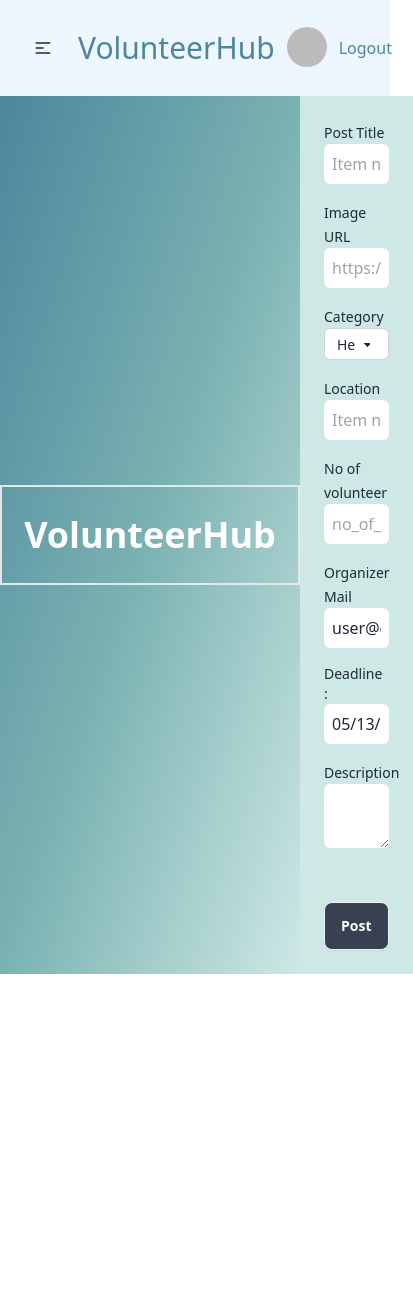
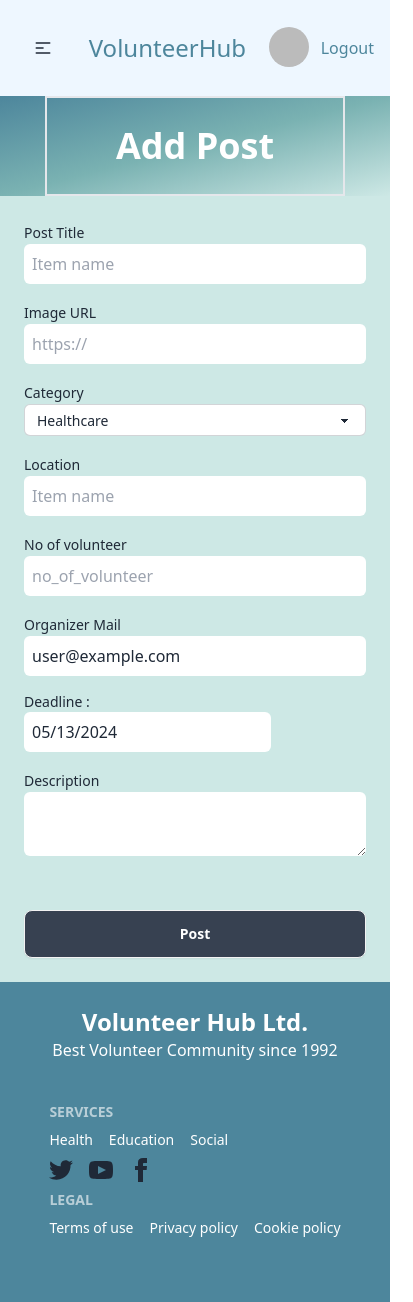
Before and after one commit to JayedXishan/VolunteerHub-client, a React (Vite) app: page /addpost in a window 390 px wide. Shown: the whole page, 413 px wide, since content can reach past the window. Before the commit the page ends 974 px from the top, so only its background shows below. Built offline with nearby package versions, Linux system fonts and the light colour scheme; no server answers; sample sign-in values are in the browser's storage.

Commit message:
need volunteer section responsiveness done

```diff
--- a/src/Components/Banner.jsx
+++ b/src/Components/Banner.jsx
@@ -14,7 +14,7 @@
               <h3 className=" text-white text-4xl font-extrabold">
                 Unleash Your Potential
               </h3>
-              <p className="mx-auto text-white opacity-75 mt-6 lg:mt-8 w-[70%]">
+              <p className="mx-auto text-white opacity-75 mt-6 lg:mt-8 w-[90%] lg:w-[70%]">
                 VolunteerHub Your Gateway to Fulfilling Volunteerism. From Local
                 Initiatives to Global Causes, Find Your Ideal Project and Start
                 Making a Meaningful Impact Today
@@ -29,7 +29,7 @@
               <h3 className="text-white text-4xl font-extrabold">
                 Empower Your Community
               </h3>
-              <p className="mx-auto text-white opacity-75 mt-6 lg:mt-8 w-[70%]">
+              <p className="mx-auto text-white opacity-75 mt-6 lg:mt-8 w-[90%] lg:w-[70%]">
                 {" "}
                 VolunteerHub Connects Passion with Purpose - Join Today for
                 Meaningful Opportunities, Impactful Projects, and Lasting
@@ -45,7 +45,7 @@
               <h3 className="text-white text-4xl font-extrabold">
                 Discover Your Purpose
               </h3>
-              <p className="mx-auto text-white mt-6 opacity-75 lg:mt-8 w-[70%]">
+              <p className="mx-auto text-white mt-6 opacity-75 lg:mt-8 w-[90%] lg:w-[70%]">
                 Where Compassion Meets Action. Find Volunteer Roles Tailored to
                 Your Skills, Interests, and Availability. Be the Change Your
                 Community Needs
--- /dev/null
+++ b/src/Components/Footer.jsx
@@ -0,0 +1,79 @@
+import React from "react";
+
+const Footer = () => {
+  return (
+    <div className="bg-[#4D869C] py-6">
+      <div className="">
+        <footer className="">
+          <div className="lg:w-[1170px] mx-auto lg:flex lg:justify-between lg:items-center">
+            <div className="items-center w-full text-center lg:text-start grid-flow-col">
+              <p className="text-white">
+                <span className="text-2xl font-bold">Volunteer Hub Ltd.</span> <br />
+                Best Volunteer Community since 1992
+              </p>
+            </div>
+          </div>
+        </footer>
+      </div>
+      <footer className="footer p-10  text-base-content">
+        <div className="lg:w-[1170px] mx-auto lg:flex lg:justify-between">
+          <nav className="text-white">
+            <h6 className="footer-title">Services</h6>
+            <div>
+              <a className="link link-hover">Health</a>
+              <a className="link link-hover mx-4">Education</a>
+              <a className="link link-hover">Social</a>
+            </div>
+          </nav>
+          <nav className="md:place-self-center md:justify-self-end">
+            <div className="grid grid-flow-col gap-4">
+              <a>
+                <svg
+                  xmlns="http://www.w3.org/2000/svg"
+                  width="24"
+                  height="24"
+                  viewBox="0 0 24 24"
+                  className="fill-current"
+                >
+                  <path d="M24 4.557c-.883.392-1.832.656-2.828.775 1.017-.609 1.798-1.574 2.165-2.724-.951.564-2.005.974-3.127 1.195-.897-.957-2.178-1.555-3.594-1.555-3.179 0-5.515 2.966-4.797 6.045-4.091-.205-7.719-2.165-10.148-5.144-1.29 2.213-.669 5.108 1.523 6.574-.806-.026-1.566-.247-2.229-.616-.054 2.281 1.581 4.415 3.949 4.89-.693.188-1.452.232-2.224.084.626 1.956 2.444 3.379 4.6 3.419-2.07 1.623-4.678 2.348-7.29 2.04 2.179 1.397 4.768 2.212 7.548 2.212 9.142 0 14.307-7.721 13.995-14.646.962-.695 1.797-1.562 2.457-2.549z"></path>
+                </svg>
+              </a>
+              <a>
+                <svg
+                  xmlns="http://www.w3.org/2000/svg"
+                  width="24"
+                  height="24"
+                  viewBox="0 0 24 24"
+                  className="fill-current"
+                >
+                  <path d="M19.615 3.184c-3.604-.246-11.631-.245-15.23 0-3.897.266-4.356 2.62-4.385 8.816.029 6.185.484 8.549 4.385 8.816 3.6.245 11.626.246 15.23 0 3.897-.266 4.356-2.62 4.385-8.816-.029-6.185-.484-8.549-4.385-8.816zm-10.615 12.816v-8l8 3.993-8 4.007z"></path>
+                </svg>
+              </a>
+              <a>
+                <svg
+                  xmlns="http://www.w3.org/2000/svg"
+                  width="24"
+                  height="24"
+                  viewBox="0 0 24 24"
+                  className="fill-current"
+                >
+                  <path d="M9 8h-3v4h3v12h5v-12h3.642l.358-4h-4v-1.667c0-.955.192-1.333 1.115-1.333h2.885v-5h-3.808c-3.596 0-5.192 1.583-5.192 4.615v3.385z"></path>
+                </svg>
+              </a>
+            </div>
+          </nav>
+          <nav className="text-white">
+            <h6 className="footer-title">Legal</h6>
+            <div className="">
+              <a className="link link-hover">Terms of use</a>
+              <a className="link link-hover mx-4">Privacy policy</a>
+              <a className="link link-hover">Cookie policy</a>
+            </div>
+          </nav>
+        </div>
+      </footer>
+    </div>
+  );
+};
+
+export default Footer;
--- a/src/Components/NavBar.jsx
+++ b/src/Components/NavBar.jsx
@@ -61,7 +61,7 @@
             </div>
 
             <Link to="/" onClick={()=>setActive('1')}  className="flex items-center p-2  ">
-              <span className="text-[#4D869C] lg:text-5xl text-3xl ">VolunteerHub</span>
+              <span className="text-[#4D869C] lg:text-5xl text-2xl ">VolunteerHub</span>
             </Link>
             <ul className="items-stretch hidden space-x-3 lg:flex text-gray-700 font-extralight ">
               <li className="flex">
@@ -147,7 +147,7 @@
                   <Link
                     to="/register"
                     onClick={()=>setActive('0')}
-                    className="self-center px-8 py-3  rounded bg-[#4D869C] text-white transition ease-linear delay-200 duration-300 hover:bg-[#102C57] hover:text-white "
+                    className="self-center lg:px-8 lg:py-3 p-2  rounded bg-[#4D869C] text-white transition ease-linear delay-200 duration-300 hover:bg-[#102C57] hover:text-white "
                   >
                     Sign up
                   </Link>
--- a/src/Pages/AddVolunteer.jsx
+++ b/src/Pages/AddVolunteer.jsx
@@ -70,10 +70,10 @@
 
   return (
     <div className="lg:w-[1170px] mx-auto">
-      <div className="flex">
+      <div className="lg:flex">
         <div className="flex-grow flex-1 bg-gradient-to-br from-[#4D869C] via-[#7AB2B2] to-[#CDE8E5] flex justify-center items-center">
           <div className="w-[300px] h-[100px] border-2 p-4 flex justify-center items-center">
-            <h3 className="text-4xl font-extrabold text-white">VolunteerHub</h3>
+            <h3 className="text-4xl font-extrabold text-white">Add Post</h3>
           </div>
         </div>
         <div className="p-6 flex-1 bg-[#CDE8E5] ">
--- /dev/null
+++ b/src/Pages/ErrorPage.jsx
@@ -0,0 +1,19 @@
+import { useRouteError } from "react-router-dom";
+
+export default function ErrorPage() {
+  const error = useRouteError();
+  console.error(error);
+
+  return (
+    <div id="error-page" className="flex justify-center items-center h-screen">
+      <div className="text-center p-10 rounded-2xl bg-slate-200">
+        <img className="w-[300px] h-[250px] mb-4" src="https://i.ibb.co/bHS4WGk/7887410-3793096.jpg" alt="" />
+        <h1 className="text-4xl font-extrabold">404 Error!</h1>
+        <p>Sorry, an unexpected error has occurred.</p>
+        <p>
+          <i>{error.statusText || error.message}</i>
+        </p>
+      </div>
+    </div>
+  );
+}
--- a/src/Pages/NeedVolunteer.jsx
+++ b/src/Pages/NeedVolunteer.jsx
@@ -6,7 +6,7 @@
 const NeedVolunteer = () => {
     const volunteers = useLoaderData()
     return (
-        <div className='lg:w-[1170px] mx-auto'>
+        <div className='lg:w-[1170px] mx-auto mb-[80px]'>
             <div className='w-full text-center mt-10'>
                 <h3 className='text-3xl font-extrabold'>Need Volunteer Posts</h3>
                 <p className='w-[70%] mx-auto mt-4 mb-[80px]'>Here is the all volunteer needed posts made by the members of Volunteer Hub Community. Grab the opportunity and be the member of an excelent team before the deadline is over</p>
--- a/src/Pages/Parent.jsx
+++ b/src/Pages/Parent.jsx
@@ -1,11 +1,13 @@
 import React from 'react';
 import { Outlet } from 'react-router-dom';
 import NavBar from '../Components/NavBar'
+import Footer from '../Components/Footer';
 const Parent = () => {
     return (
         <div>
             <NavBar></NavBar>
             <Outlet></Outlet>
+            <Footer></Footer>
         </div>
     );
 };
--- a/src/Pages/VolunteerDetails.jsx
+++ b/src/Pages/VolunteerDetails.jsx
@@ -7,7 +7,7 @@
   const volunteers = useLoaderData();
 
   return (
-    <div className="lg:w-[1170px] mx-auto mt-[60px]">
+    <div className="lg:w-[1170px] mx-auto my-[60px]">
       <div className="flex space-x-8">
         <div className="relative flex-1 flex-grow ">
           <img
--- a/src/assets/Community.jsx
+++ b/src/assets/Community.jsx
@@ -3,7 +3,25 @@
 const Community = () => {
   return (
     <div className="lg:w-[1170px] mx-auto mb-[100px]">
-
+      <div className="hero lg:h-[400px] h-[800px] p-5 rounded-2xl bg-[#4D869C]">
+        <div className="hero-content flex-col lg:flex-row-reverse">
+          <img
+            src="https://i.ibb.co/rf52VKG/environmental-protection-683437-1280.jpg"
+            className=" w-[300px] rounded-lg shadow-2xl"
+          />
+          <div>
+            <h1 className="lg:text-5xl text-3xl text-white font-bold">
+              Join Our Community Fast !
+            </h1>
+            <p className="py-6 text-white lg:w-[70%]">
+              Provident cupiditate voluptatem et in. Quaerat fugiat ut assumenda
+              excepturi exercitationem quasi. In deleniti eaque aut repudiandae
+              et a id nisi.
+            </p>
+            <button className="btn px-[4] w-[110px] bg-[#7AB2B2]">Join</button>
+          </div>
+        </div>
+      </div>
     </div>
   );
 };
--- a/src/main.jsx
+++ b/src/main.jsx
@@ -15,11 +15,12 @@
 import Mypost from "./Pages/Mypost";
 import UpdatePost from "./Pages/UpdatePost";
 import PrivateRoute from "./Pages/PrivateRoute";
+import ErrorPage from "./Pages/ErrorPage";
 const router = createBrowserRouter([
   {
     path: "/",
     element: <Parent></Parent>,
-    // errorElement: <ErrorPage></ErrorPage>,
+    errorElement: <ErrorPage></ErrorPage>,
     children: [
       {
         path: "/",
```
Also changed, not shown: src/Pages/BeVolunteer.jsx (+6 -15 lines).
